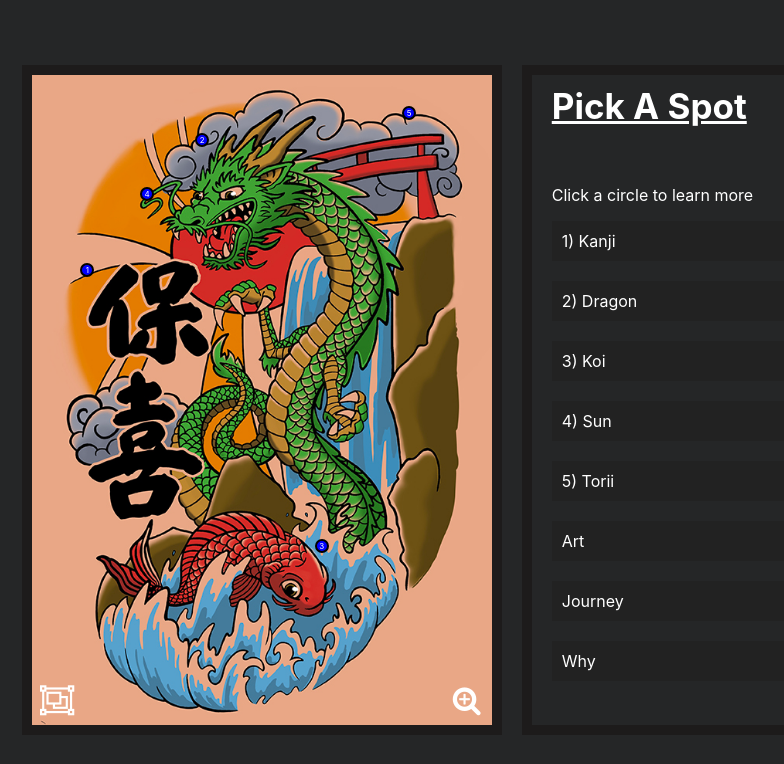
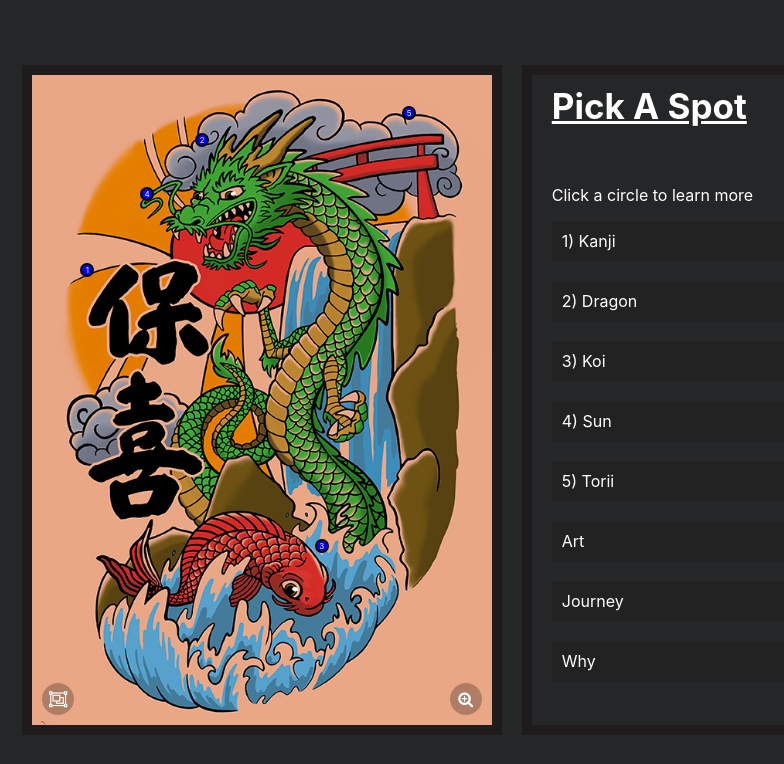
Before and after one commit to travishoki/hoki-tattoo, a React (Create React App) app: page / in a window 1280 px wide. Shown: the top 764 px of the page, without its empty margins (58-842 px from the left). Built offline with nearby package versions, Linux system fonts and the light colour scheme.

Commit message:
styling tweeks

```diff
--- a/src/TattooCanvas/IconTool.scss
+++ b/src/TattooCanvas/IconTool.scss
@@ -4,13 +4,10 @@
 	bottom: 10px;
 	cursor: pointer;
 	display: flex;
-	font-size: 30px;
-	height: 30px;
+	font-size: 16px;
+	height: 32px;
 	justify-content: center;
 	position: absolute;
-	width: 30px;
-
-	&:hover {
-		background: rgba(0, 0, 0, 0.25);
-	}
+	width: 32px;
+	background: rgba(0, 0, 0, 0.25);
 }
```
